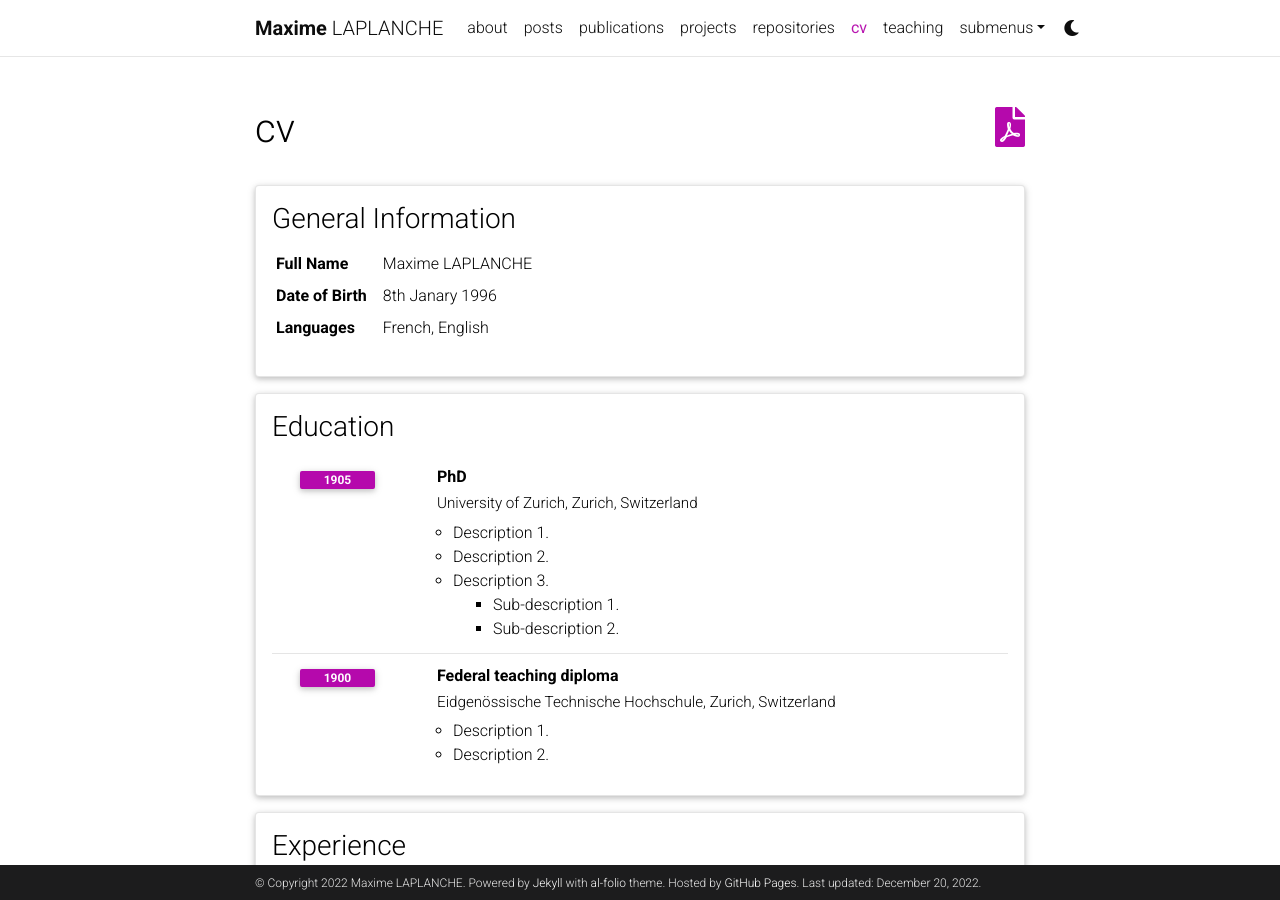
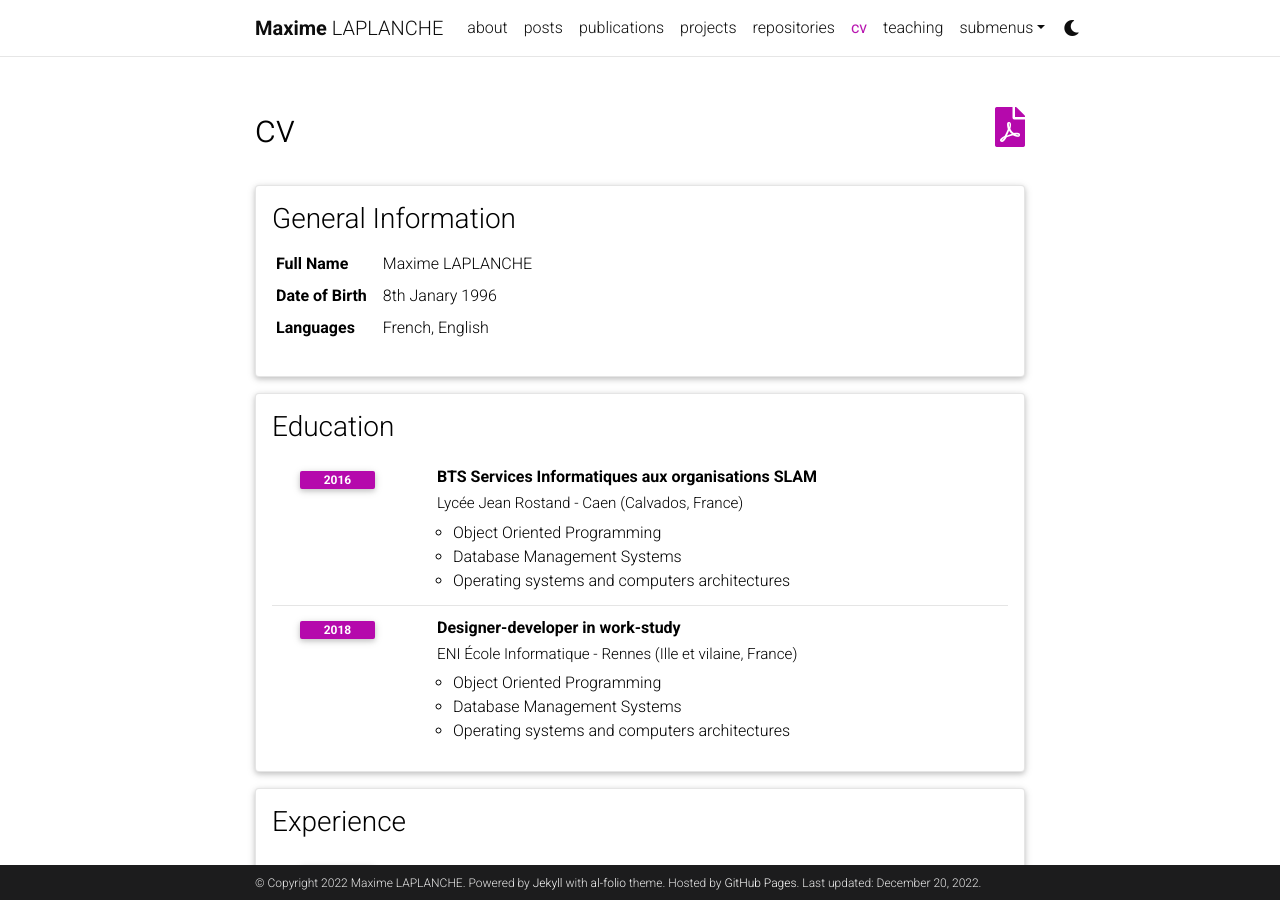
Before and after one commit to LaplancheMaxime/laplanchemaxime.github.io, a Jekyll site: the page built from _pages/cv.md, in a window 1280 px wide and 900 px high. Built offline with Jekyll 4.4.1, drawn with Linux system fonts in a browser that asks for light colours; comment, search, counter and statistics services are not loaded; a style sheet for code colours, icons or effects is not loaded.

Commit message:
ducation cv

```diff
--- a/_data/cv.yml
+++ b/_data/cv.yml
@@ -11,22 +11,20 @@
 - title: Education
   type: time_table
   contents:
-    - title: PhD
-      institution: University of Zurich, Zurich, Switzerland
-      year: 1905
+    - title: BTS Services Informatiques aux organisations SLAM
+      institution: Lycée Jean Rostand - Caen (Calvados, France)
+      year: 2016
       description:
-        - Description 1.
-        - Description 2.
-        - title: Description 3.
-          contents:
-            - Sub-description 1.
-            - Sub-description 2.
-    - title: Federal teaching diploma
-      institution: Eidgenössische Technische Hochschule, Zurich, Switzerland
-      year: 1900
+        - Object Oriented Programming
+        - Database Management Systems
+        - Operating systems and computers architectures
+    - title: Designer-developer in work-study
+      institution: ENI École Informatique - Rennes (Ille et vilaine, France)
+      year: 2018
       description:
-        - Description 1.
-        - Description 2.
+        - Object Oriented Programming
+        - Database Management Systems
+        - Operating systems and computers architectures
 
 - title: Experience
   type: time_table
```
